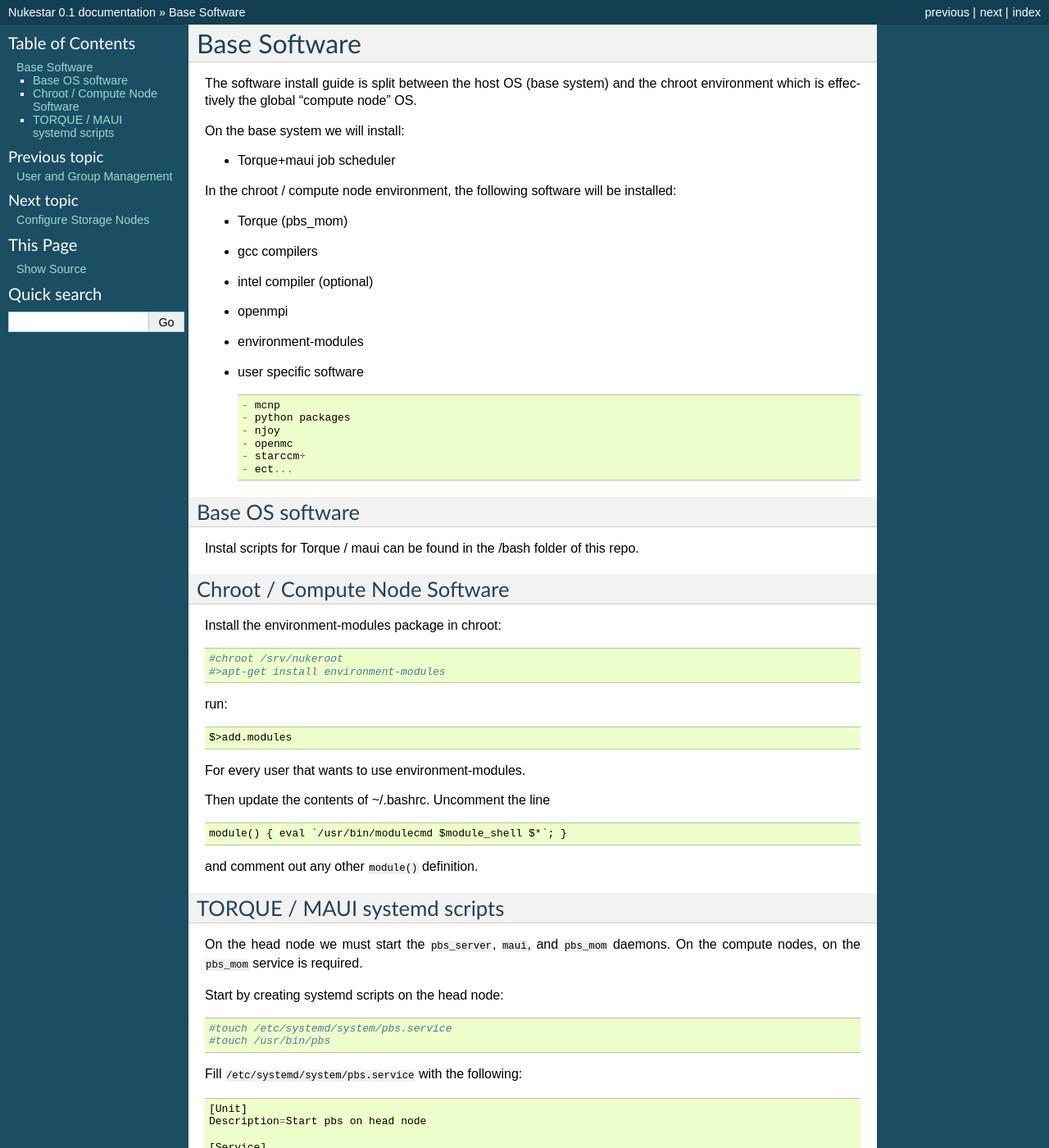
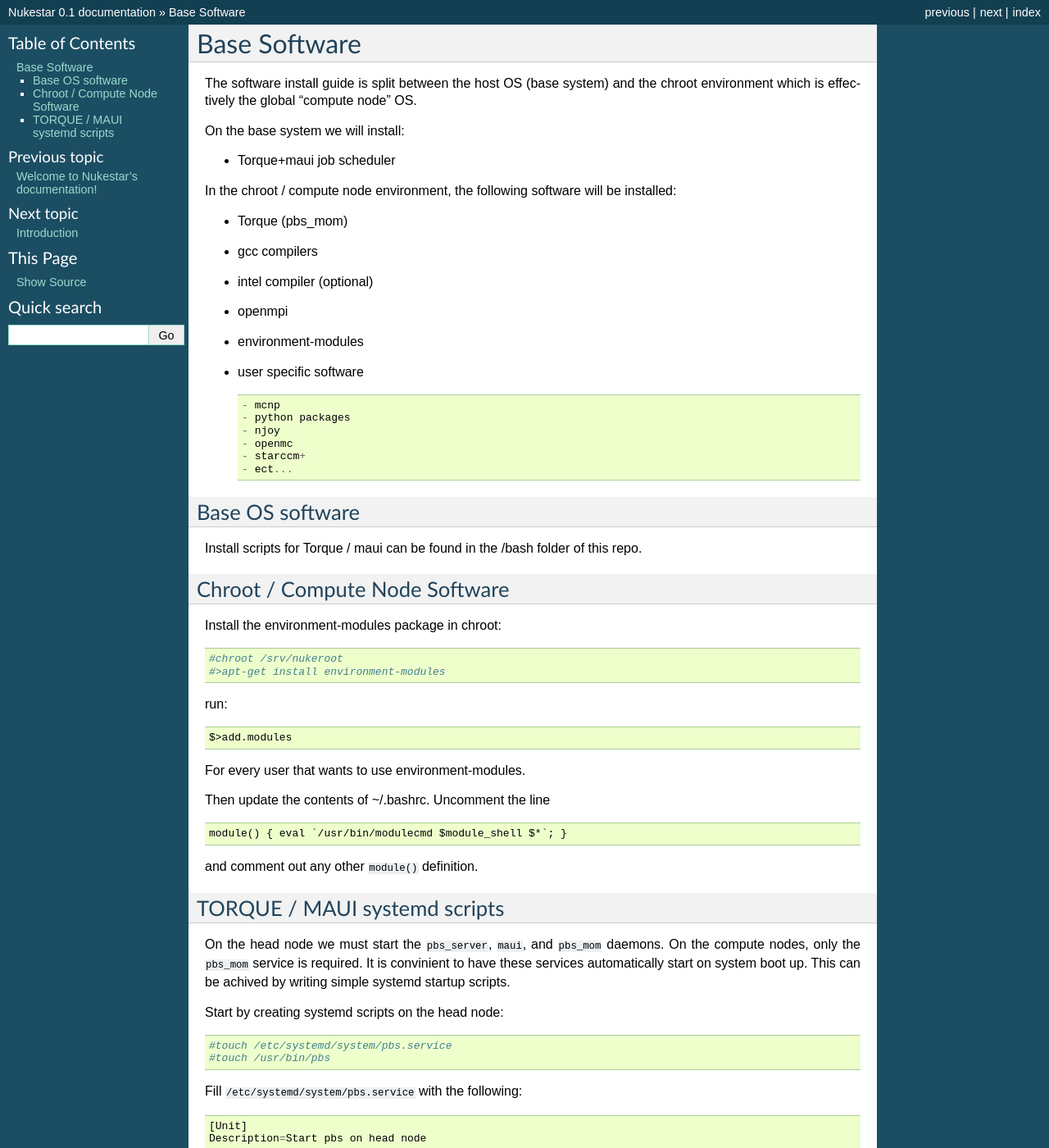
Before and after one commit to wgurecky/nukecluster, a Sphinx documentation site: the page built from doc/source/software_setup.rst, in a window 1280 px wide and 1400 px high. Shown: the whole window at 82% size. Built offline with Sphinx 7.4.7, drawn with Linux system fonts in a browser that asks for light colours; some of the changed text lies outside the part shown.

Commit message:
updated users guide

```diff
--- a/doc/source/software_setup.rst
+++ b/doc/source/software_setup.rst
@@ -27,7 +27,7 @@ In the chroot / compute node environment, the following software will be install
 Base OS software
 -----------------
 
-Instal scripts for Torque / maui can be found in the /bash folder of this repo.
+Install scripts for Torque / maui can be found in the /bash folder of this repo.
 
 Chroot / Compute Node Software
 -------------------------------
@@ -53,7 +53,7 @@ and comment out any other ``module()`` definition.
 TORQUE / MAUI systemd scripts
 -----------------------------
 
-On the head node we must start the ``pbs_server``, ``maui``, and ``pbs_mom`` daemons.  On the compute nodes, on the ``pbs_mom`` service is required.
+On the head node we must start the ``pbs_server``, ``maui``, and ``pbs_mom`` daemons.  On the compute nodes, only the ``pbs_mom`` service is required.  It is convinient to have these services automatically start on system boot up.  This can be achived by writing simple systemd startup scripts.
 
 Start by creating systemd scripts on the head node::
 
@@ -131,4 +131,4 @@ Fill ``$>/usr/bin/pbs`` with::
 
 Enable exec on boot with::
 
-    $>systemctl enable pbs.service
+    #>systemctl enable pbs.service
```
Also changed, not shown: other parts of doc/source/software_setup.rst (+3 -3 lines), doc/source/index.rst (+10 -1 lines).
